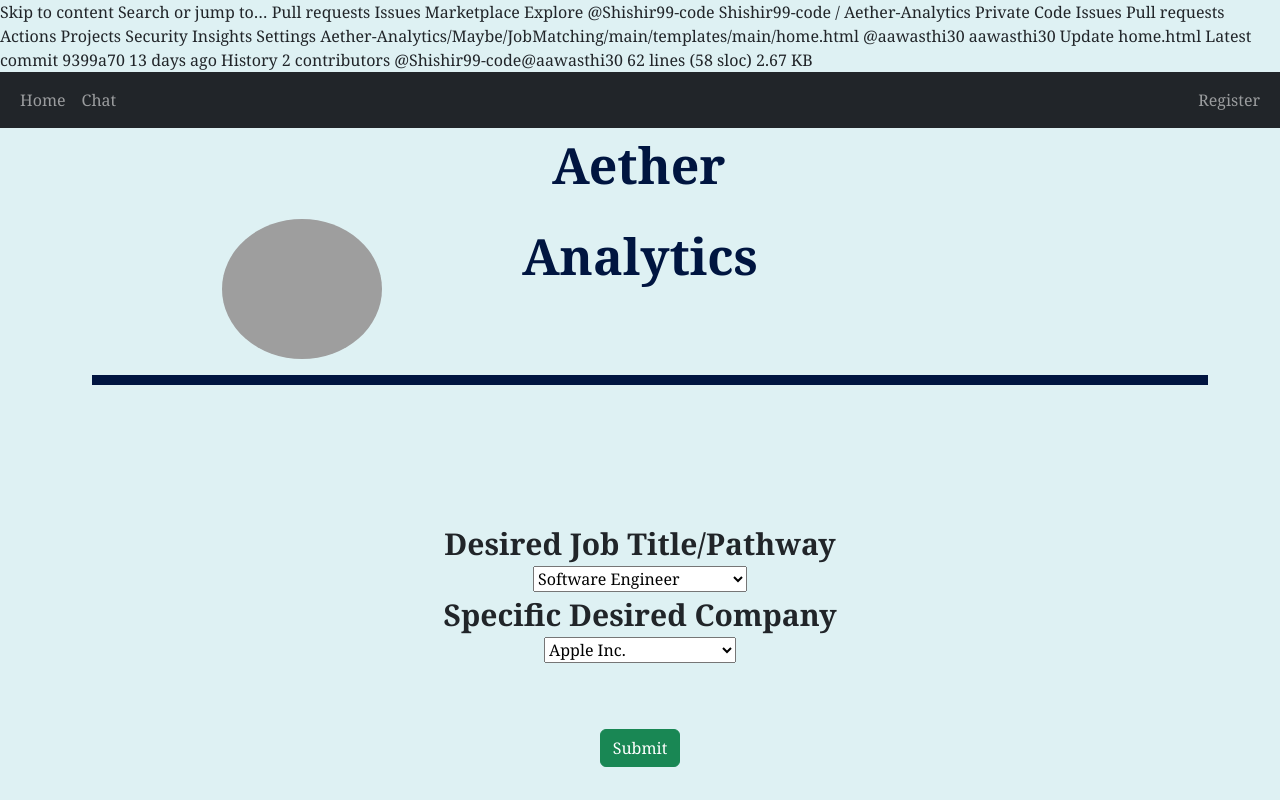
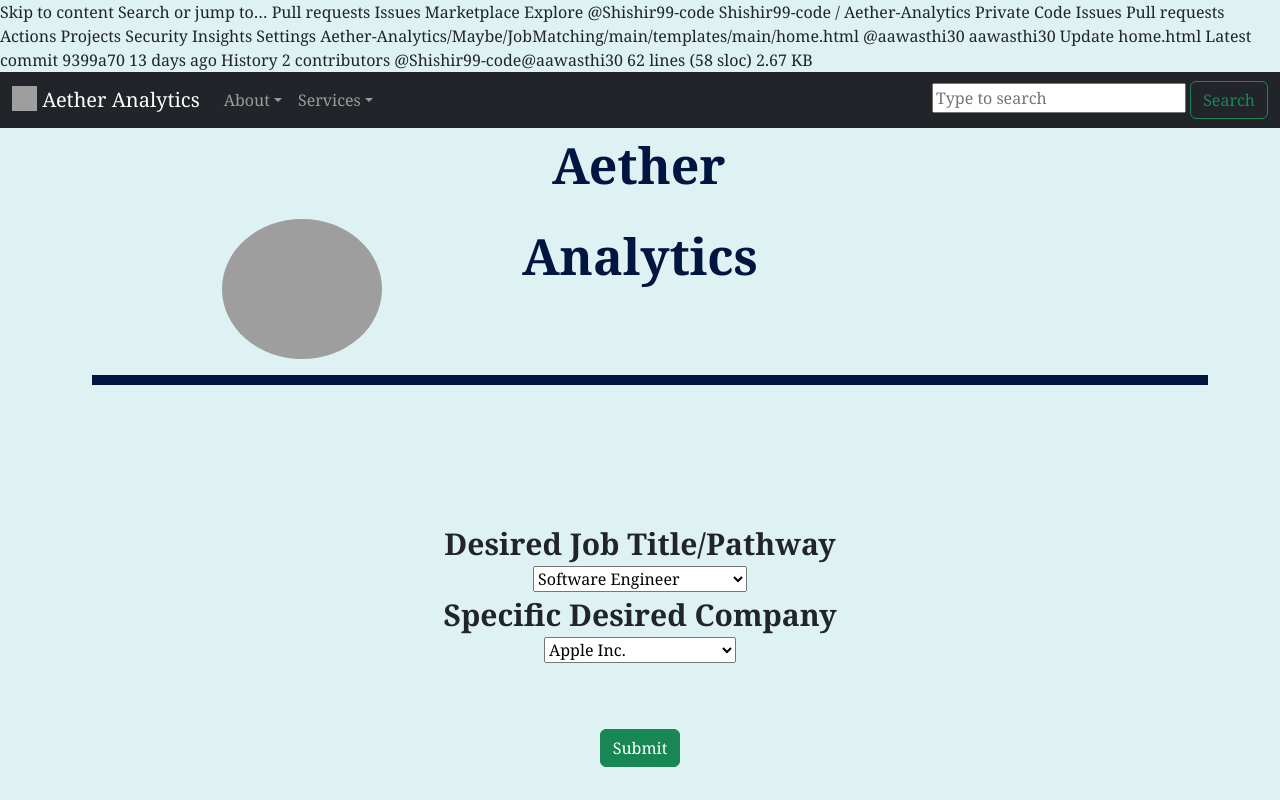
Before and after one commit to Shishir99-code/Aether-Analytics, a Django app: page / in a window 1280 px wide. Run offline with Django 3.2, Linux system fonts and the light colour scheme; grey boxes are pictures that could not be loaded.

Commit message:
Update base.html

```diff
--- a/main/templates/main/base.html
+++ b/main/templates/main/base.html
@@ -13,24 +13,42 @@
 </head>
 
 <body>
-        <nav class="navbar navbar-expand-lg navbar-dark bg-dark">
+    <nav class="navbar navbar-expand-sm navbar-dark bg-dark">
         <div class=container-fluid>
-                <div>
-                    <ul class="navbar-nav">
-                        <li class="nav-item">
-                            <a class="nav-link" href="/home">Home</a>
+            <a class="navbar-brand" href="/home">
+                <img src="https://drive.google.com/uc?export=view&id=18Rnw_GeasbnU8jx3EmPtY7RkQFMellJS" alt="" width="25" height="25" class="d-inline-block align-text-top">
+                Aether Analytics
+            </a>
+            <button class="navbar-toggler" type="button" data-toggle="collapse" data-bs-target="#navbarSupportedContent">
+                <span class="navbar-toggler-icon"></span>
+            </button>
+            <div class="collapse navbar-collapse" id="navbarSupportedContent">
+                <ul class="navbar-nav md-auto">
+                    <li class="nav-item dropdown">
+                        <a class="nav-link dropdown-toggle" href="#" id="navbarDropdown" role="button" data-bs-toggle="dropdown">About</a>
+                        <div class="dropdown-menu" aria-labelledby="navbarDropdown">
+                            <a class="dropdown-item" href="/chat">Who we are</a>
+                            <div class="dropdown-divider"></div>
+                            <a class="dropdown-item" href="/signup">Meet the team</a>
+                            <div class="dropdown-divider"></div>
+                            <a class="dropdown-item" href="/signup">Contact us</a>
+                        </div>
                     </li>
-                        <li class="nav-item">
-                            <a class="nav-link" href="/chat">Chat</a>
+                    <li class="nav-item dropdown">
+                        <a class="nav-link dropdown-toggle" href="#" id="navbarDropdown" role="button" data-bs-toggle="dropdown">Services</a>
+                        <div class="dropdown-menu" aria-labelledby="navbarDropdown">
+                            <a class="dropdown-item" href="/signup">Register</a>
+                            <div class="dropdown-divider"></div>
+                            <a class="dropdown-item" href="/chat">Chat</a>
+                        </div>
                     </li>
                 </ul>
             </div>
-                <div>
-                    <ul class="navbar-nav">
-                        <li class="nav-item">
-                            <a class="nav-link" href="/signup">Register</a>
-                        </li>
-                    </ul>
+            <div class="search-box">
+                <input class="search-txt" type="text" name="" placeholder="Type to search">
+                <button class="btn btn-outline-success my-2 my-sm-0" type="submit">Search</button>
+                <a class="search-btn" href="#">
+                </a>
             </div>
         </div>
     </nav>
@@ -42,5 +60,4 @@
         integrity="sha384-ka7Sk0Gln4gmtz2MlQnikT1wXgYsOg+OMhuP+IlRH9sENBO0LRn5q+8nbTov4+1p"
         crossorigin="anonymous"></script>
 </body>
-
 </html>
```
Lines whose indentation alone changed are shown as unchanged.
